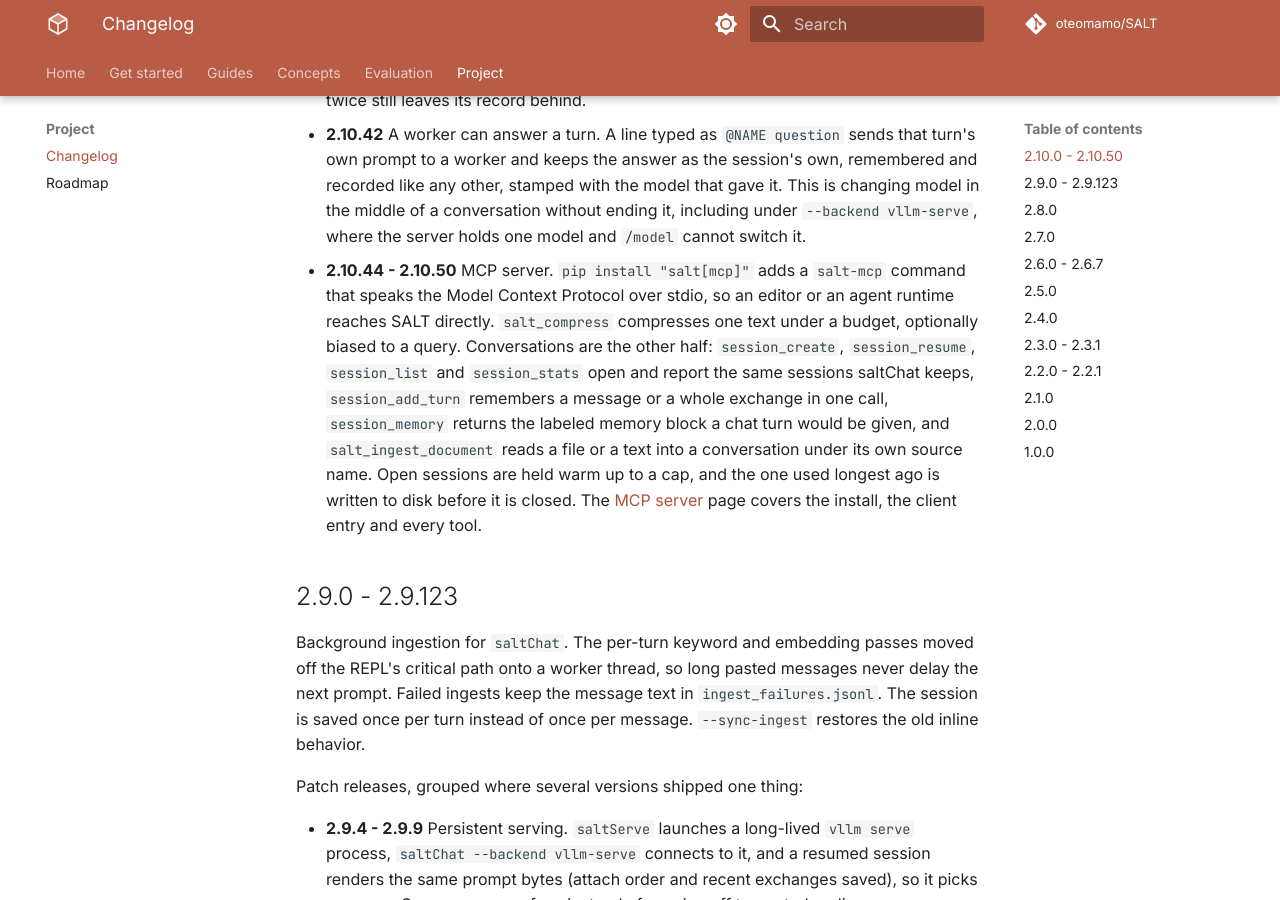
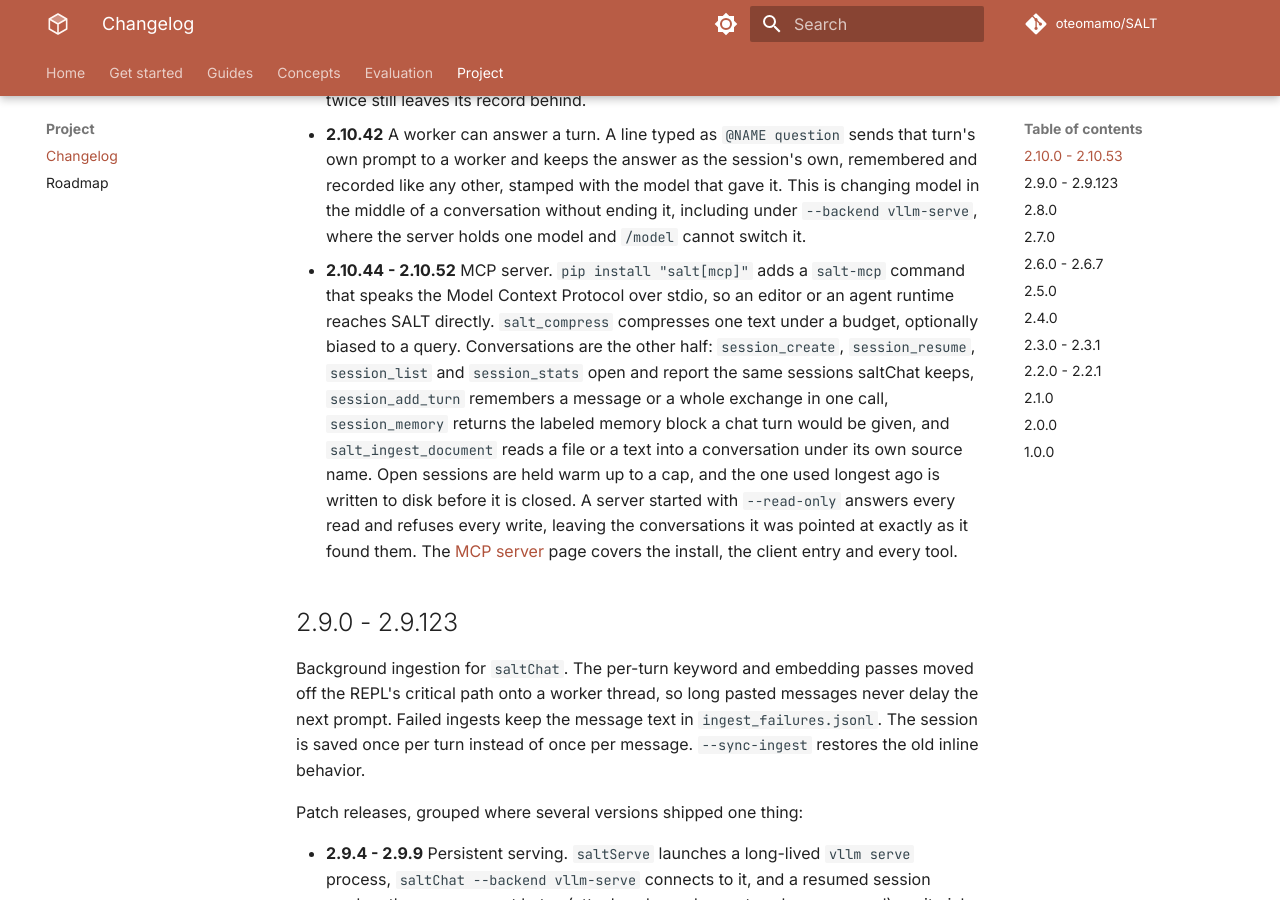
Before and after one commit to oteomamo/SALT, an MkDocs documentation site: the page built from docs/changelog.md, in a window 1280 px wide and 900 px high, scrolled down 1224 px. Built offline with MkDocs 1.6.1 and Material for MkDocs 9.7.7, drawn with Linux system fonts in a browser that asks for light colours; comment, search, counter and statistics services are not loaded; the version menu is left out; some of the changed text lies outside the part shown.

Commit message:
v2.10.53 docs site: read-only on the changelog, range through 2.10.53

```diff
--- a/docs/changelog.md
+++ b/docs/changelog.md
@@ -3,7 +3,7 @@
 What each version added. Versions match the git tags on the
 [repository](https://github.com/oteomamo/SALT).
 
-## 2.10.0 - 2.10.50
+## 2.10.0 - 2.10.53
 
 The agent line. saltChat is growing an agent layer: a session can name
 smaller helper models beside the chat model and, over the 2.10.z
@@ -57,7 +57,7 @@ Patch releases, grouped where several versions shipped one thing:
   middle of a conversation without ending it, including under
   `--backend vllm-serve`, where the server holds one model and
   `/model` cannot switch it.
-- **2.10.44 - 2.10.50** MCP server. `pip install "salt[mcp]"` adds a
+- **2.10.44 - 2.10.52** MCP server. `pip install "salt[mcp]"` adds a
   `salt-mcp` command that speaks the Model Context Protocol over
   stdio, so an editor or an agent runtime reaches SALT directly.
   `salt_compress` compresses one text under a budget, optionally
@@ -69,8 +69,11 @@ Patch releases, grouped where several versions shipped one thing:
   would be given, and `salt_ingest_document` reads a file or a text
   into a conversation under its own source name. Open sessions are
   held warm up to a cap, and the one used longest ago is written to
-  disk before it is closed. The [MCP server](mcp.md) page covers the
-  install, the client entry and every tool.
+  disk before it is closed. A server started with `--read-only`
+  answers every read and refuses every write, leaving the
+  conversations it was pointed at exactly as it found them. The
+  [MCP server](mcp.md) page covers the install, the client entry and
+  every tool.
 
 ## 2.9.0 - 2.9.123
 
--- a/pyproject.toml
+++ b/pyproject.toml
@@ -4,7 +4,7 @@ build-backend = "setuptools.build_meta"
 
 [project]
 name = "salt"
-version = "2.10.52"
+version = "2.10.53"
 description = "SALT: Salience-Aware Lexical Trie for Long-Context Compression"
 readme = "README.md"
 license = "MIT"
```
